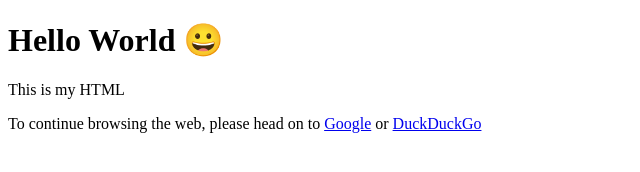
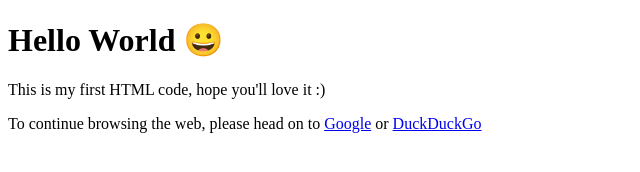
Before and after one commit to KesunyianAyam/KesunyianAyam.github.io, a plain HTML site: page index.html in a window 1280 px wide. Shown: the whole page, without its empty margins (0-640 px from the left). Drawn offline with Linux system fonts and the light colour scheme.

Commit message:
update index.html

```diff
--- a/index.html
+++ b/index.html
@@ -7,7 +7,7 @@
 <body>
 
 <h1>Hello World &#128512;</h1>
-<p>This is my HTML</p>
+<p>This is my first HTML code, hope you'll love it :)</p>
 <p>To continue browsing the web, please head on to <a href="https://www.google.com/">Google</a> or <a href="https://duckduckgo.com/">DuckDuckGo</a></p>
 
 </body>
```
